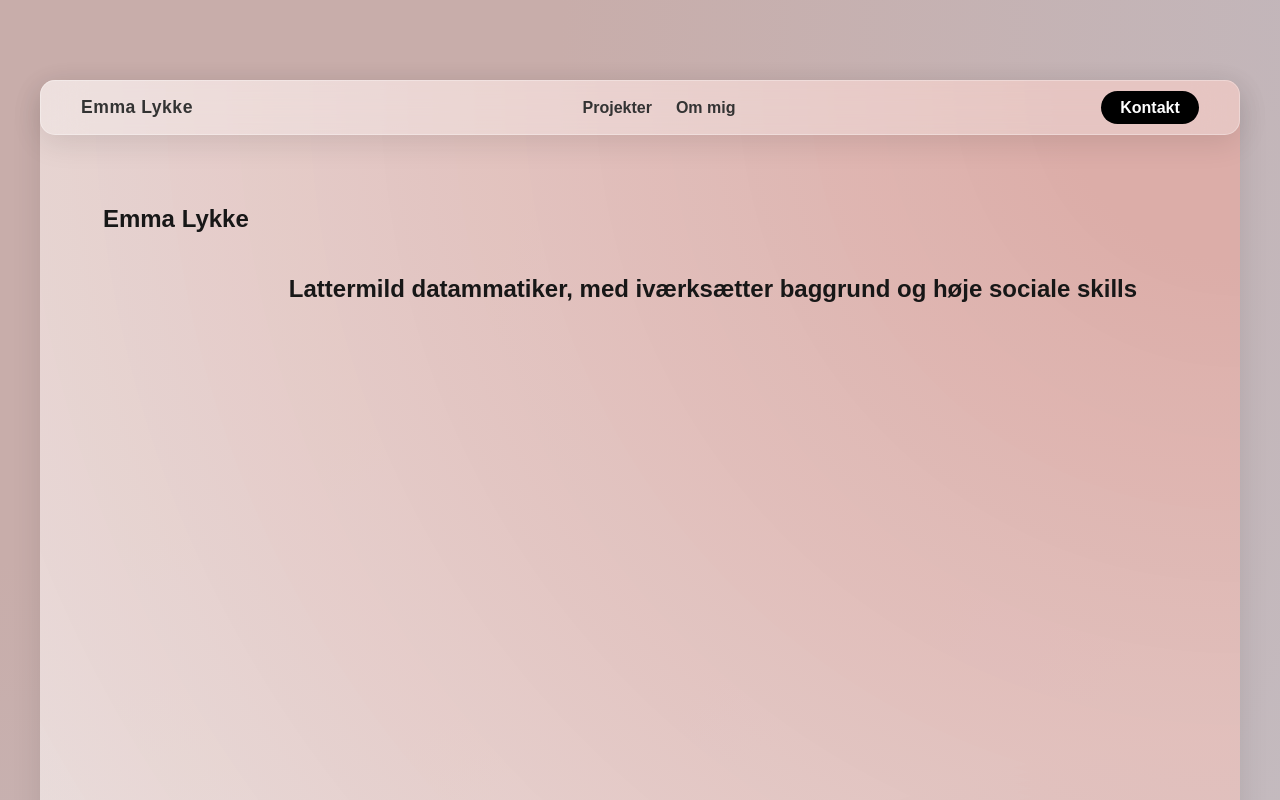
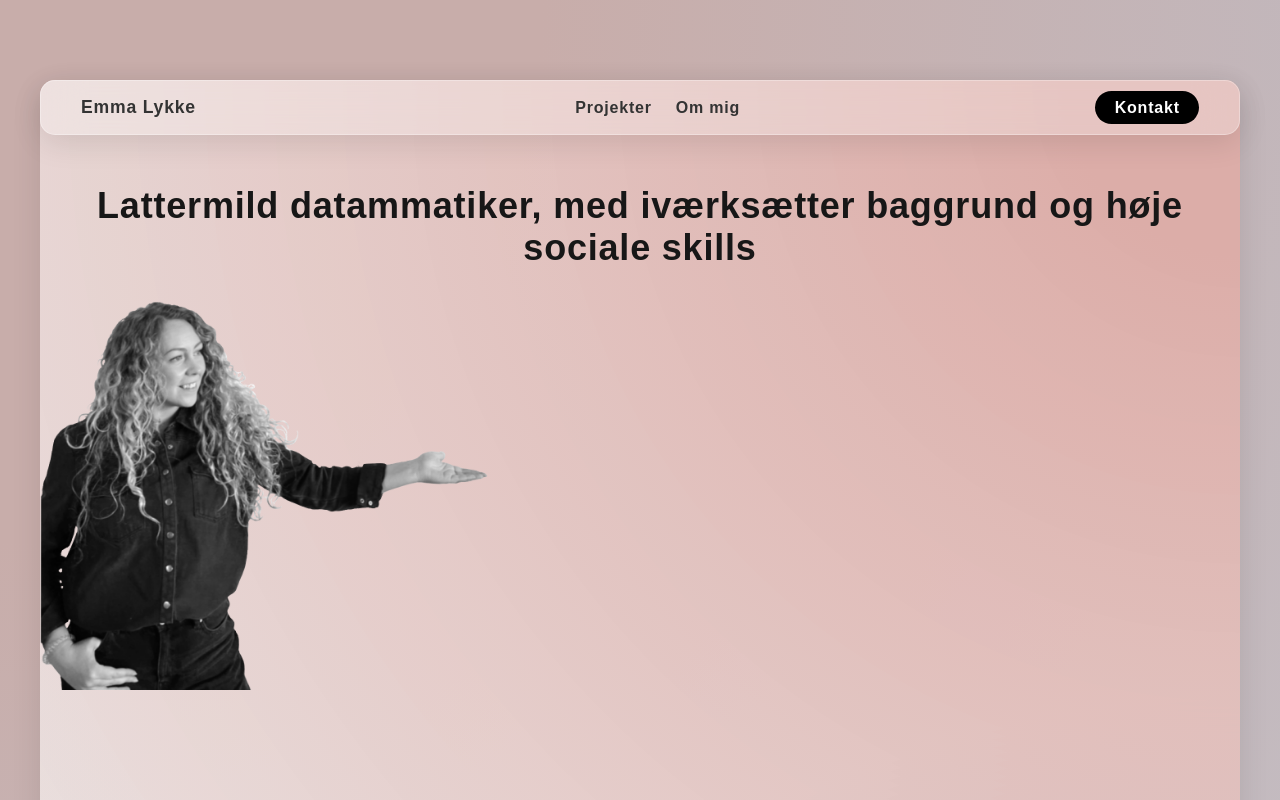
Before and after one commit to BlablaTara/DigiCV, a Next.js app: page / in a window 1280 px wide. Shown: the top 800 px of the page. Built offline with nearby package versions, Linux system fonts and the light colour scheme.

Commit message:
picture added

```diff
--- a/src/app/page.js
+++ b/src/app/page.js
@@ -10,7 +10,7 @@ export default function Home() {
         <Navbar />
 
         <section id="home">
-          <h1>Emma Lykke</h1>
+
           <Hero />
         </section>
 
--- a/src/css/globals.css
+++ b/src/css/globals.css
@@ -17,6 +17,7 @@ body {
   max-width: 100vw;
   overflow-x: hidden;
   scroll-behavior: smooth;
+  letter-spacing: 0.8px;
 }
 
 body {
@@ -46,7 +47,7 @@ a {
 
 section {
   min-height: 100vh;
-  padding: 70px 40px;
+  padding: 50px 40px;
   display: flex;
   /* align-items: center; */
   justify-content: center;
@@ -102,7 +103,7 @@ nav .nav-links a:hover {
 .logo a {
   font-weight: 900; /* okay fonden understøtter ikke denne - måske når fonden bliver skiftet */
   font-size: 1.1rem;
-  letter-spacing: 0.5px;
+  /* letter-spacing: 0.8px; */
 }
 
 .nav-cta a {
--- /dev/null
+++ b/src/css/hero.css
@@ -0,0 +1,28 @@
+#home {
+  padding: 50px 0;
+}
+
+.hero {
+  width: 100%;
+}
+
+.hero {
+    display: flex;
+    flex-direction: column;
+    /* align-items: center;  */
+    text-align: center;
+}
+
+.hero-title {
+    display: flex;
+    justify-content: center;
+    font-size: 1.5rem;
+}
+
+
+.hero-pic {
+    width: 100%;
+    margin-top: 2rem;
+    display: flex;
+    justify-content: flex-start;
+}
--- a/src/sections/Hero.js
+++ b/src/sections/Hero.js
@@ -1,9 +1,27 @@
+import "../css/hero.css";
+import Image from "next/image";
+
 export default function Hero() {
 
     return (
-        <section id="home">
-            <h2>Lattermild datammatiker, med iværksætter baggrund og høje sociale skills</h2>
 
-        </section>
+            <div className="hero">
+                <div className="hero-title">
+                    <h2>Lattermild datammatiker, med iværksætter baggrund og høje sociale skills</h2>
+                </div>
+
+                <div className="hero-pic">
+                    <Image
+                        src="/lala.png"
+                        alt="Emma"
+                        width={0}
+                        height={0}
+                        sizes="100vw"
+                        style={{ width: "450px", height: "auto" }}
+                    />
+                </div>
+            </div>
+
+
     );
 }
```
Also changed, not shown: public/lala.png (added).
